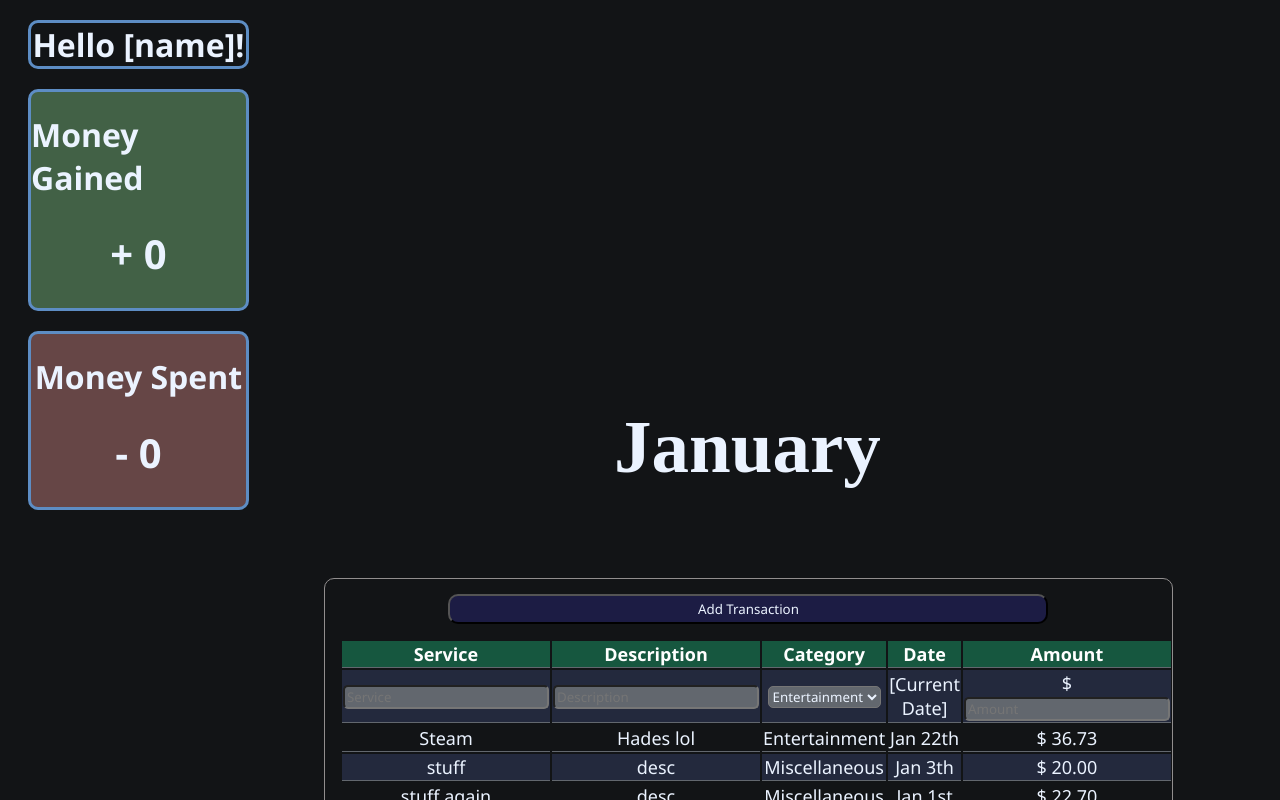
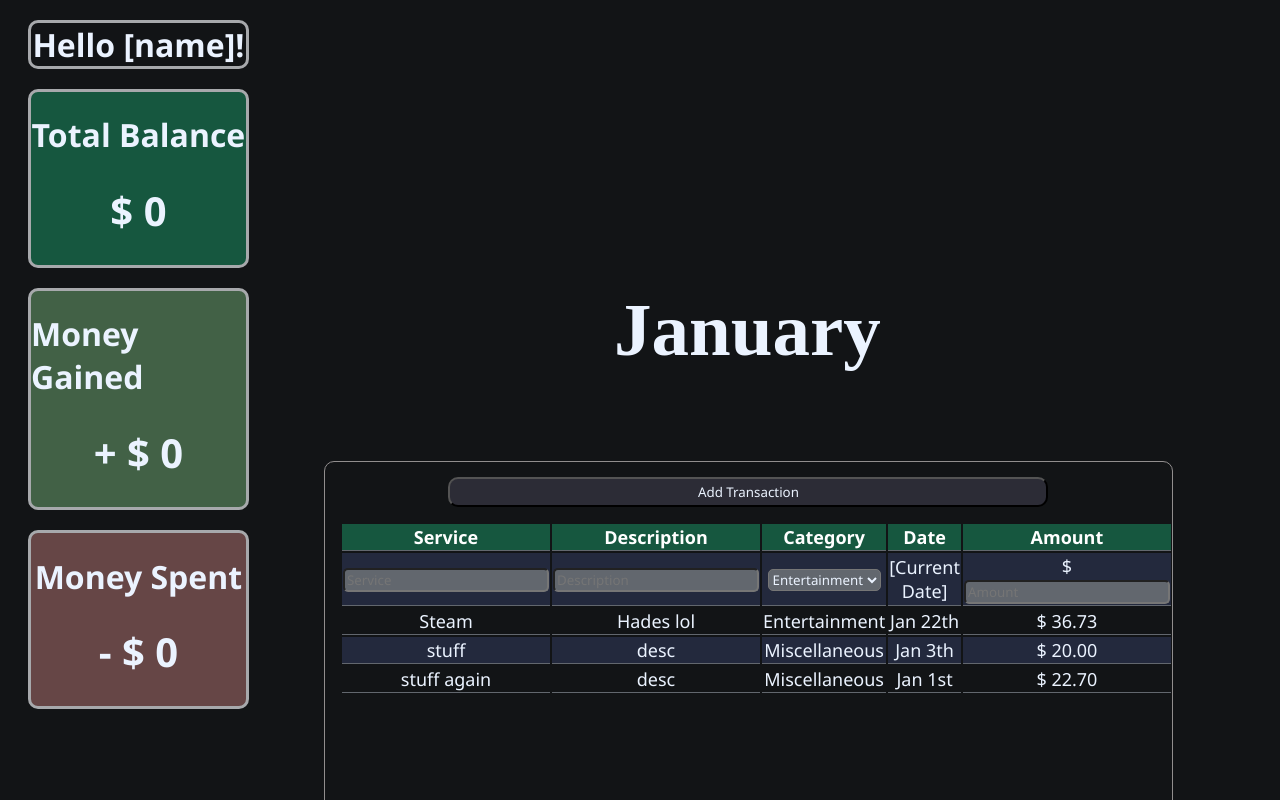
Before and after one commit to RohanManoharan/BudgetingApp, a React (Vite) app: page / in a window 1280 px wide. Shown: the top 800 px of the page. Built offline with nearby package versions, Linux system fonts and the light colour scheme.

Commit message:
Updates to homepage

```diff
--- a/src/App.jsx
+++ b/src/App.jsx
@@ -3,6 +3,7 @@ import "./styles.css"
 export default function App(){
   const month = ["January","February","March","April","May","June","July","August","September","October","November","December"];
   let monthName = month[(new Date()).getMonth()];
+  let totalBalance = 0;
   let moneyGained = 0;
   let moneySpent = 0;
 
@@ -11,18 +12,21 @@ export default function App(){
     <h1 id="month" className="module">Hello [name]!</h1>
 
     <div id="side-content">
+    <div id="money-total" className="module">
+        <h1>Total Balance</h1>
+        <h1 className="amounts">$ {totalBalance}</h1>
+      </div>
+
       <div id="money-gained" className="module">
         <h1>Money Gained</h1>
-        <h1 className="amounts">+ {moneyGained}</h1>
+        <h1 className="amounts">+ $ {moneyGained}</h1>
       </div>
 
       <div id="money-spent" className="module">
         <h1>Money Spent</h1>
-        <h1 className="amounts">- {moneySpent}</h1>
+        <h1 className="amounts">- $ {moneySpent}</h1>
       </div>
     </div>
-
-
 
     {/* Shows transactions from the current month */}
     <h1 id="table-month">{monthName}</h1>
--- a/src/styles.css
+++ b/src/styles.css
@@ -16,7 +16,7 @@ html{
 } */
 
 .module{
-    border: 3px solid rgb(93, 141, 196);
+    border: 3px solid rgb(167, 169, 172);
     width: 17%;
     border-radius: 10px;
     margin: 20px;
@@ -29,6 +29,10 @@ h1, h2{
 
 .amounts{
     font-size: 40px;
+}
+
+#money-total {
+    background-color: #16573f;
 }
 
 #money-gained {
@@ -51,7 +55,7 @@ h1, h2{
 }
 
 button{
-    background-color: rgb(28, 28, 68);
+    background-color: rgb(44, 44, 54);
     border-radius: 10px;
     margin-top: 15px;
     width: 600px;
@@ -83,7 +87,7 @@ input, select{
 }
 
 #table-month{
-    margin-top: -10%;
+    margin-top: -35%;
     width: 67%;
     margin-left: 25%;
     text-align: center;
```
